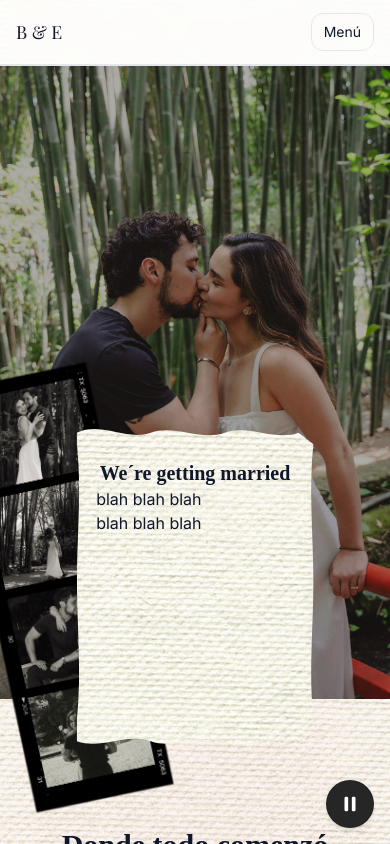
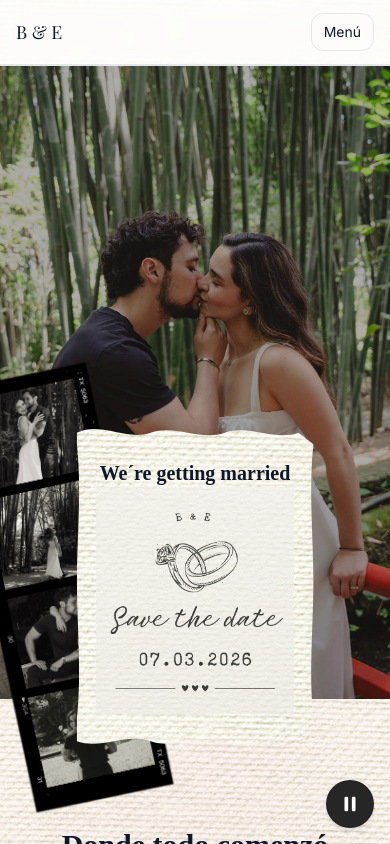
Before and after one commit to Isra48/wedding_invite, a Next.js app: page / in a window 390 px wide. Shown: the top 844 px of the page. Built offline with nearby package versions, Linux system fonts and the light colour scheme; a web font is replaced by a local one.

Commit message:
feature(ui): :sparkles: hero update

```diff
--- a/src/components/molecules/Hero.tsx
+++ b/src/components/molecules/Hero.tsx
@@ -6,7 +6,7 @@ export default function Hero({ bgSrc = "/hero/bg.jpg" }: { bgSrc?: string }) {
   return (
     <section
       id="hero"
-     className="relative h-[75vh] md:h-[75vh] lg:h-[80vh]   /* ← alturas por breakpoint */
+      className="relative h-[75vh] md:h-[75vh] lg:h-[80vh]   /* ← alturas por breakpoint */
         flex flex-col items-center justify-start
         overflow-visible
         mb-38 sm:mb-24 md:mb-0
@@ -20,8 +20,8 @@ export default function Hero({ bgSrc = "/hero/bg.jpg" }: { bgSrc?: string }) {
         fill
         priority
         sizes="100vw"
-     className="object-cover xl:object-contain"
-         style={{ objectPosition: "70% 0%" }}
+        className="object-cover xl:object-contain"
+        style={{ objectPosition: "70% 0%" }}
       />
 
       {/* Overlay */}
@@ -29,7 +29,7 @@ export default function Hero({ bgSrc = "/hero/bg.jpg" }: { bgSrc?: string }) {
 
       {/* Contenedor principal */}
       <div
-          className="
+        className="
           relative z-10
           mt-[38vh] md:mt-[30vh]
           w-[90%] sm:w-[80%] md:w-[65%] lg:w-[60%]
@@ -60,8 +60,12 @@ export default function Hero({ bgSrc = "/hero/bg.jpg" }: { bgSrc?: string }) {
             <h2 className="text-center text-xl sm:text-2xl font-semibold text-slate-900">
               We´re getting married
             </h2>
-            <p>blah blah blah</p>
-            <p>blah blah blah</p>
+            <img
+              src="/hero/ornament.png"
+              alt="Decorative separator"
+             className="mx-auto block w-[220px] sm:w-[260px] md:w-[300px] lg:w-[340px] object-contain bg-white/50  opacity-75"
+
+            />
           </div>
         </div>
 
--- a/src/components/organisms/Footer.tsx
+++ b/src/components/organisms/Footer.tsx
@@ -1 +1 @@
-export default function Footer(){ return (<footer className='border-t'><div className='container-wide py-10 text-center text-sm text-slate-500'>Hecho con amor — Next.js + Tailwind</div></footer>); }
+export default function Footer(){ return (<footer className='border-t'><div className='container-wide py-10 text-center text-sm text-slate-500'>Hecho con ❤️ — B & E </div></footer>); }
--- a/src/sections/section-ubicacion.tsx
+++ b/src/sections/section-ubicacion.tsx
@@ -1,10 +1,27 @@
 import SectionHeader from "@atoms/SectionHeader";
-import Map from "@organisms/Map";
-export default function SectionUbicacion({ id, title }:{ id:string; title?:string }){
-  return (<section id={id} className="section bg-secondary/10">
-    <div className="container-wide">
-      <SectionHeader title={title || "Ubicación"} subtitle="Aquí será la celebración" />
-      <div className="mt-8"><Map query="Jardín Los Olivos, CDMX" /></div>
-    </div>
-  </section>);
+
+export default function SectionUbicacion({ id, title }: { id: string; title?: string }) {
+  return (
+    <section id={id} className="section">
+      <div className="container-wide">
+        {title && (
+          <h2 className="text-3xl font-dancing font-bold mb-6 text-center">
+            {title}
+          </h2>
+        )}
+
+        <div className="rounded-2xl overflow-hidden shadow-md">
+          <iframe
+            src="https://www.google.com/maps/embed?pb=!1m18!1m12!1m3!1d3775.107278954188!2d-99.19904662306092!3d18.882321382282797!2m3!1f0!2f0!3f0!3m2!1i1024!2i768!4f13.1!3m3!1m2!1s0x85cddf14794c1b93%3A0xc7c5b1f058210d7e!2zSmFyZMOtbiBIdWF5YWPDoW4!5e0!3m2!1sen!2smx!4v1761622832273!5m2!1sen!2smx"
+            width="100%"
+            height="350"
+            style={{ border: 0 }}
+            loading="lazy"
+            allowFullScreen
+            referrerPolicy="no-referrer-when-downgrade"
+          ></iframe>
+        </div>
+      </div>
+    </section>
+  );
 }
```
Also changed, not shown: src/components/organisms/Gallery.tsx (+3 -4 lines), public/hero/ornament.png (added).
